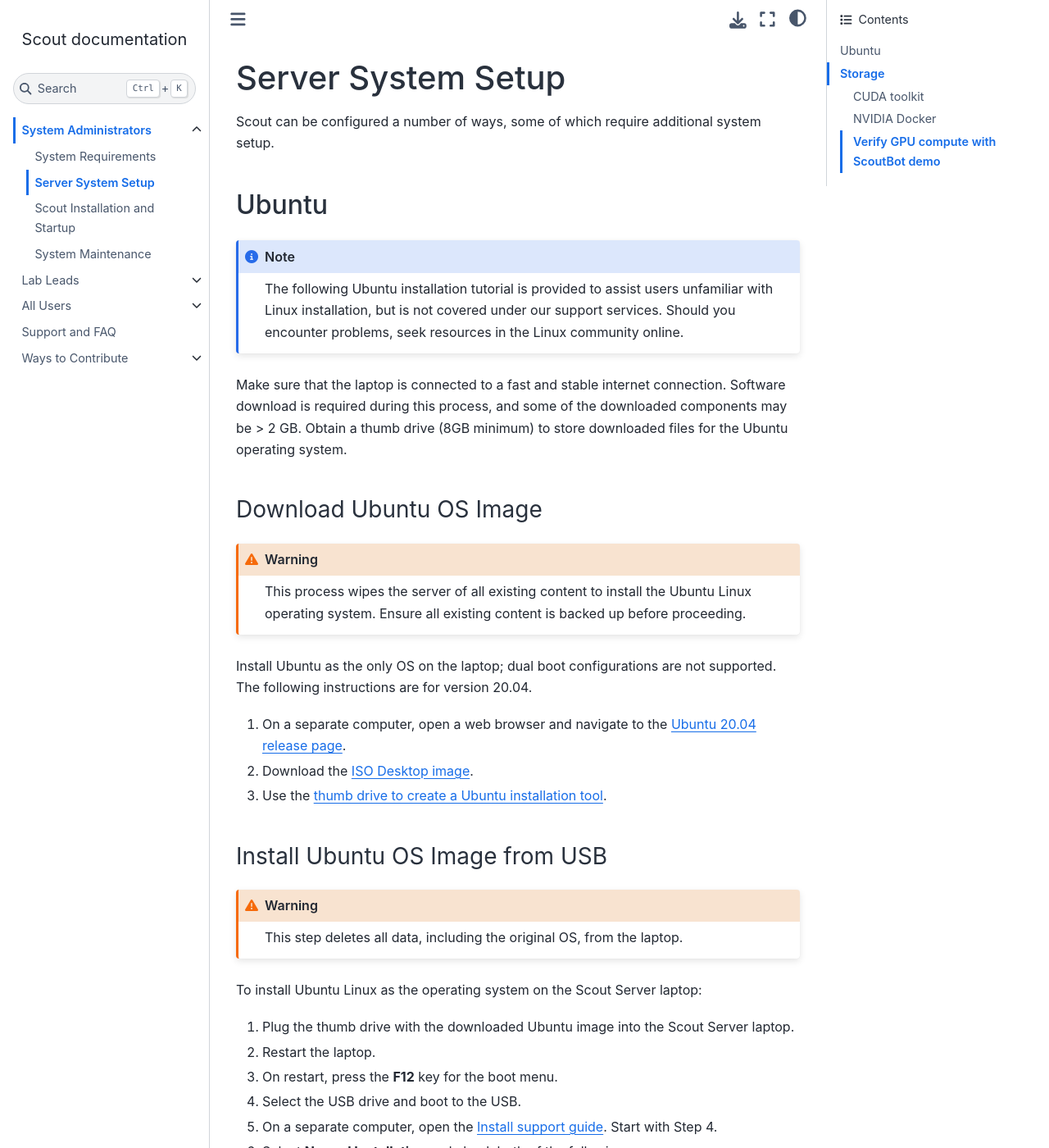
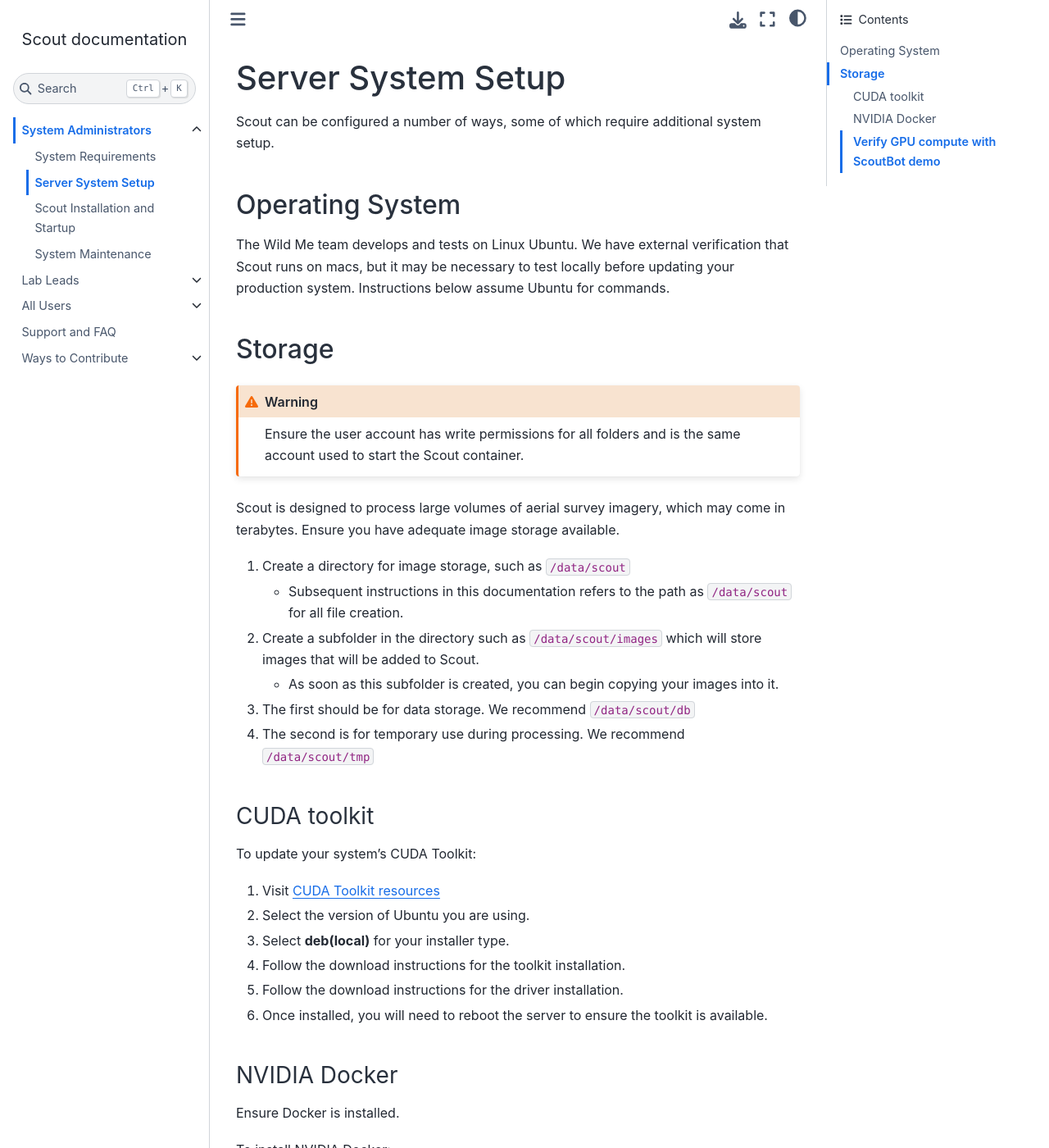
Before and after one commit to WildMeOrg/scout-docs, a Sphinx documentation site: the page built from docs/system-administrators/server-system-setup.md, in a window 1280 px wide and 1400 px high. Shown: the whole window at 82% size. Built offline with Sphinx 7.4.7 and the Sphinx Book theme 1.1.4, drawn with Linux system fonts in a browser that asks for light colours; some of the changed text lies outside the part shown.

````diff
--- a/docs/system-administrators/server-system-setup.md
+++ b/docs/system-administrators/server-system-setup.md
@@ -2,59 +2,13 @@
 
 Scout can be configured a number of ways, some of which require additional system setup.
 
-## Ubuntu
-
-```{note}
-The following Ubuntu installation tutorial is provided to assist users unfamiliar with Linux installation, but is not covered under our support services. Should you encounter problems, seek resources in the Linux community online.
-```
-
-Make sure that the laptop is connected to a fast and stable internet connection. Software download is required during this process, and some of the downloaded components may be > 2 GB.
-Obtain a thumb drive (8GB minimum) to store downloaded files for the Ubuntu operating system.
-
-### Download Ubuntu OS Image
-
-```{warning}
-This process wipes the server of all existing content to install the Ubuntu Linux operating system. Ensure all existing content is backed up before proceeding.
-```
-
-Install Ubuntu as the only OS on the laptop; dual boot configurations are not supported. The following instructions are for version 20.04.
-
-1. On a separate computer, open a web browser and navigate to the [Ubuntu 20.04 release page](https://releases.ubuntu.com/20.04.5/).
-2. Download the [ISO Desktop image](https://releases.ubuntu.com/20.04.5/ubuntu-20.04.5-desktop-amd64.iso).
-3. Use the [thumb drive to create a Ubuntu installation tool](https://ubuntu.com/tutorials/create-a-usb-stick-on-ubuntu#1-overview).
-
-### Install Ubuntu OS Image from USB
-
-```{warning}
-This step deletes all data, including the original OS, from the laptop.
-```
-
-To install Ubuntu Linux as the operating system on the Scout Server laptop:
-
-1. Plug the thumb drive with the downloaded Ubuntu image into the Scout Server laptop.
-2. Restart the laptop.
-3. On restart, press the **F12** key for the boot menu.
-4. Select the USB drive and boot to the USB.
-5. On a separate computer, open the [Install support guide](https://ubuntu.com/tutorials/install-ubuntu-desktop#4-boot-from-usb-flash-drive). Start with Step 4.
-6. Select **Normal Installation** and check both of the following:
-    * Download updates while installing Ubuntu
-    * Install third-party software for graphics and Wi-Fi hardware and additional media formats
-7. Select **Erase disk and install Ubuntu**
-8. Once installation is complete, restart the computer and remove the thumb drive.
-
-### First-time Ubuntu configuration
-
-After the Ubuntu Linux boots for the first time, select the following options during its initial configuration questions:
-
-1. Click **Next** on Livepatch to skip setup.
-2. When prompted with Help improve Ubuntu, select **No** before clicking **Next**.
-3. **Allow** Location Services, then click **Next**.
-4. Click **Next** on Privacy.
+## Operating System
+The Wild Me team develops and tests on Linux Ubuntu. We have external verification that Scout runs on macs, but it may be necessary to test locally before updating your production system. Instructions below assume Ubuntu for commands.
 
 ## Storage
 
 ```{warning}
-Ensure the Ubuntu user account has write permissions for all folders and is the same account used to start the Scout container.
+Ensure the user account has write permissions for all folders and is the same account used to start the Scout container.
 ```
 
 Scout is designed to process large volumes of aerial survey imagery, which may come in terabytes. Ensure you have adequate image storage available.
````
Also changed, not shown: docs/system-administrators/index.md (+5 -3 lines), docs/system-administrators/system-requirements.md (+6 -14 lines).
